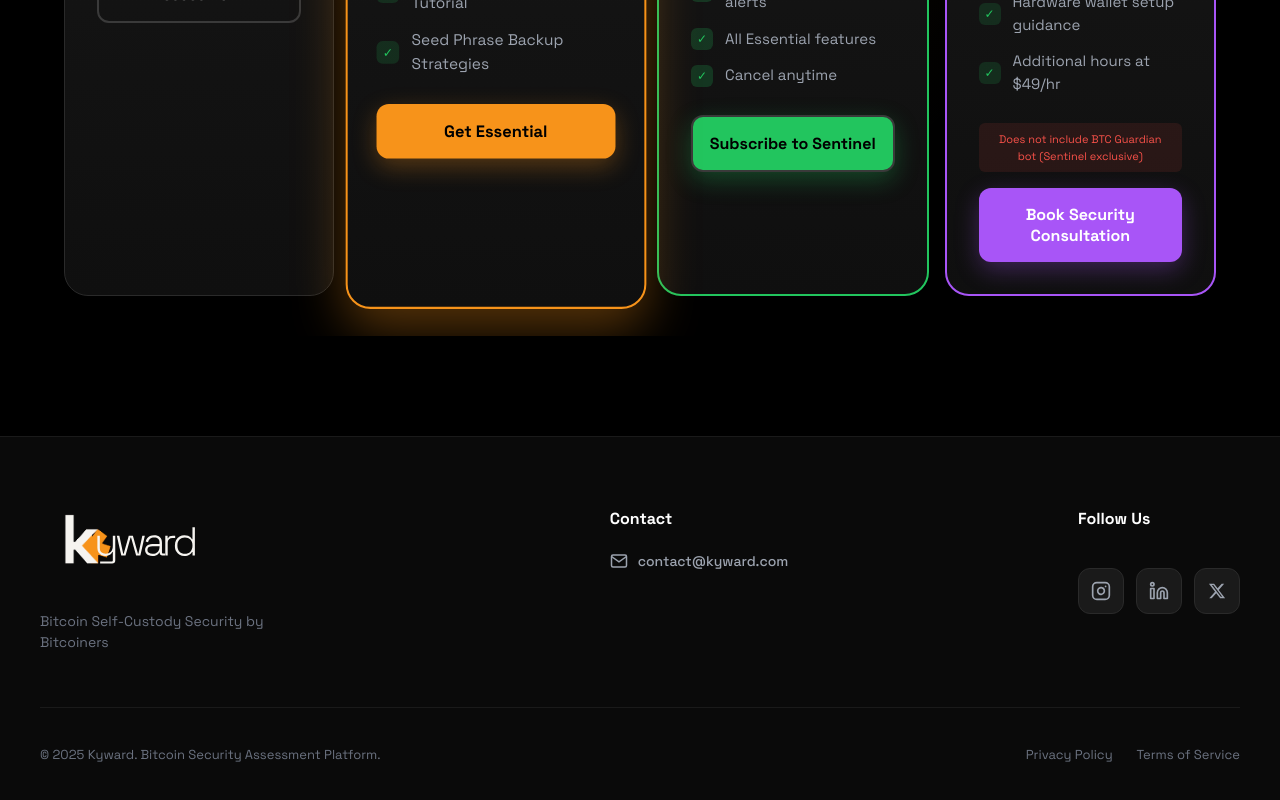
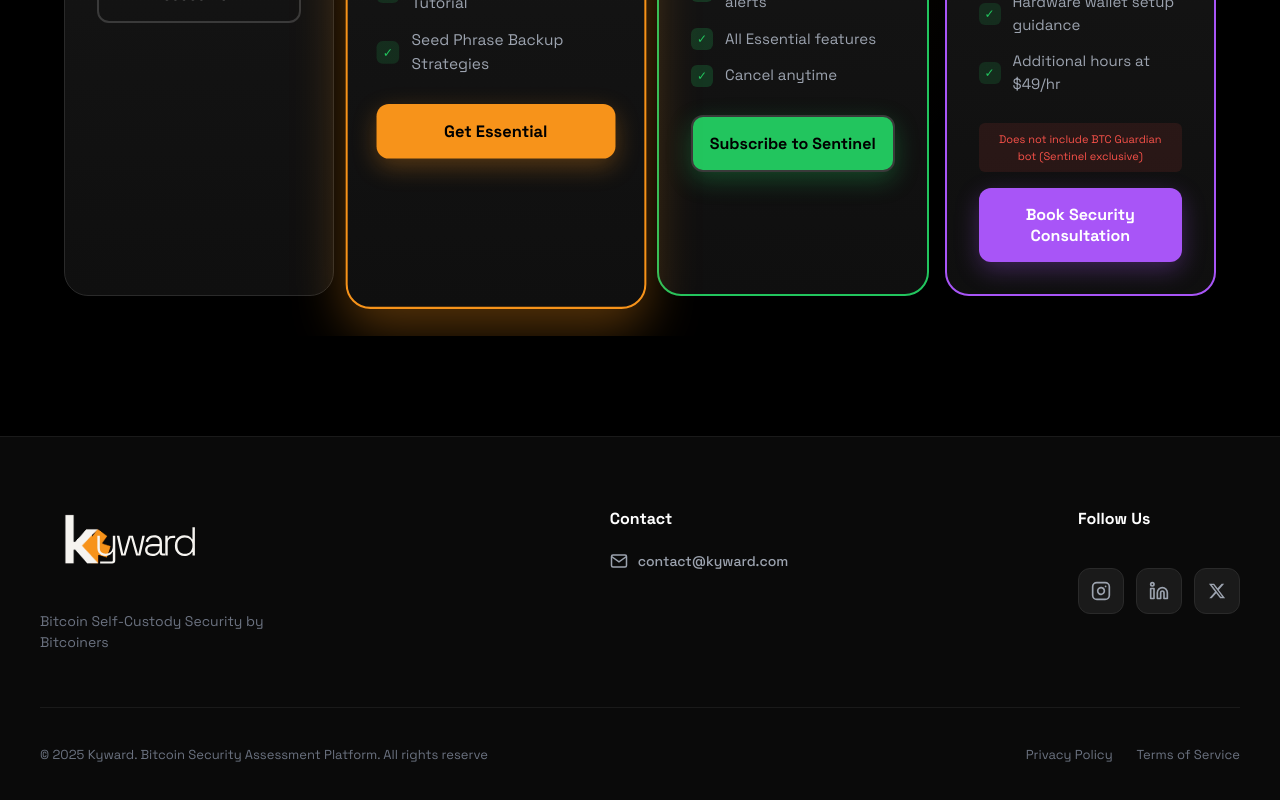
Before and after one commit to AnonBTC-dot/Kyward, a React (Vite) app: page / in a window 1280 px wide. Shown: the part 4757-5557 px from the top of the page. Built offline with nearby package versions, Linux system fonts and the light colour scheme; no server answers.

Commit message:
all rights reserve

```diff
--- a/index.html
+++ b/index.html
@@ -53,7 +53,7 @@
 
     <!-- Additional SEO -->
     <meta name="format-detection" content="telephone=no" />
-    <meta name="apple-mobile-web-app-capable" content="yes" />
+    <meta name="mobile-web-app-capable" content="yes" />
     <meta name="apple-mobile-web-app-status-bar-style" content="black-translucent" />
     <meta name="apple-mobile-web-app-title" content="Kyward" />
 
--- a/src/i18n/translations.js
+++ b/src/i18n/translations.js
@@ -200,7 +200,7 @@
       // Footer
       footer: {
         tagline: 'Bitcoin Self-Custody Security by Bitcoiners',
-        copyright: '© 2025 Kyward. Bitcoin Security Assessment Platform.'
+        copyright: '© 2025 Kyward. Bitcoin Security Assessment Platform. All rights reserve'
       }
     },
 
@@ -1522,7 +1522,7 @@
 
       footer: {
         tagline: 'Seguridad Bitcoin Auto-Custodia por Bitcoiners',
-        copyright: '© 2025 Kyward. Plataforma de Evaluación de Seguridad Bitcoin.'
+        copyright: '© 2025 Kyward. Plataforma de Evaluación de Seguridad Bitcoin. Todos los derechos reservados'
       }
     },
 
```
